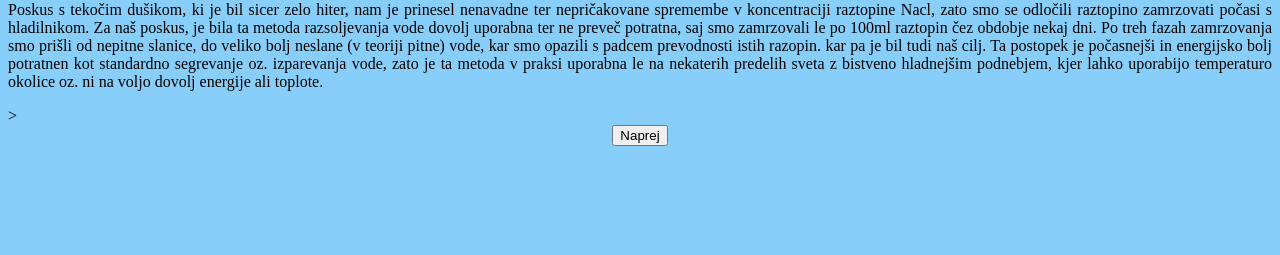
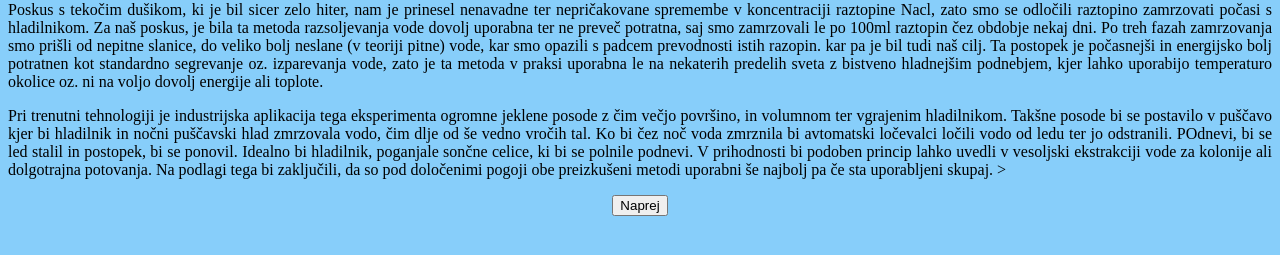
Before and after one commit to imperator2/Razsoljevanje-Vode, a plain HTML site: page Zakljucek.html in a window 1280 px wide. Shown: the part 329-584 px from the top of the page. Drawn offline with Linux system fonts and the light colour scheme.

Commit message:
Update Zakljucek.html

```diff
--- a/Zakljucek.html
+++ b/Zakljucek.html
@@ -32,6 +32,15 @@ Po treh fazah zamrzovanja smo prišli od nepitne slanice, do veliko bolj neslane
 kar pa je bil tudi naš cilj. Ta postopek je počasnejši in energijsko bolj potratnen kot standardno segrevanje oz. izparevanja vode, zato je ta metoda v praksi uporabna
 le na nekaterih predelih sveta z bistveno hladnejšim podnebjem, kjer lahko uporabijo temperaturo okolice oz. ni na voljo dovolj energije ali toplote.
 </p>
+
+ <p>
+    Pri trenutni tehnologiji je industrijska aplikacija tega eksperimenta ogromne jeklene posode z čim večjo površino, in volumnom ter vgrajenim
+    hladilnikom. Takšne posode bi se postavilo v puščavo kjer bi hladilnik in nočni puščavski hlad zmrzovala vodo, čim dlje od še vedno vročih tal. Ko bi čez noč voda zmrznila
+    bi avtomatski ločevalci ločili vodo od ledu ter jo odstranili. POdnevi, bi se led stalil in postopek, bi se ponovil. Idealno bi hladilnik,
+    poganjale sončne celice, ki bi se polnile podnevi. V prihodnosti bi podoben princip lahko uvedli v vesoljski ekstrakciji vode za kolonije ali dolgotrajna potovanja.
+    Na podlagi tega bi zaključili, da so pod določenimi pogoji obe preizkušeni metodi uporabni še najbolj pa če sta uporabljeni skupaj.
+
+
 ><form>
   <button formaction="Povezave.html">Naprej</button>
 </form>
```
